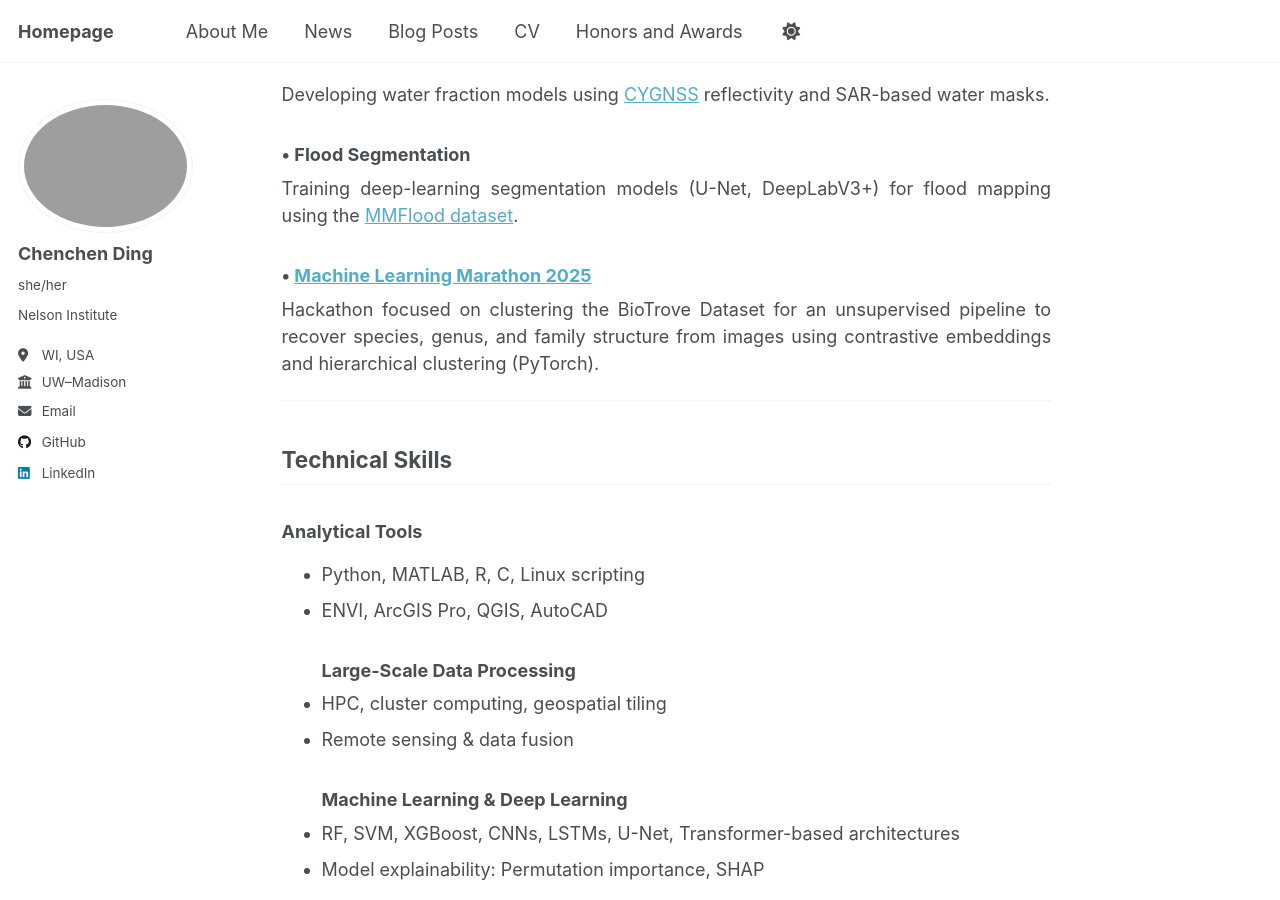
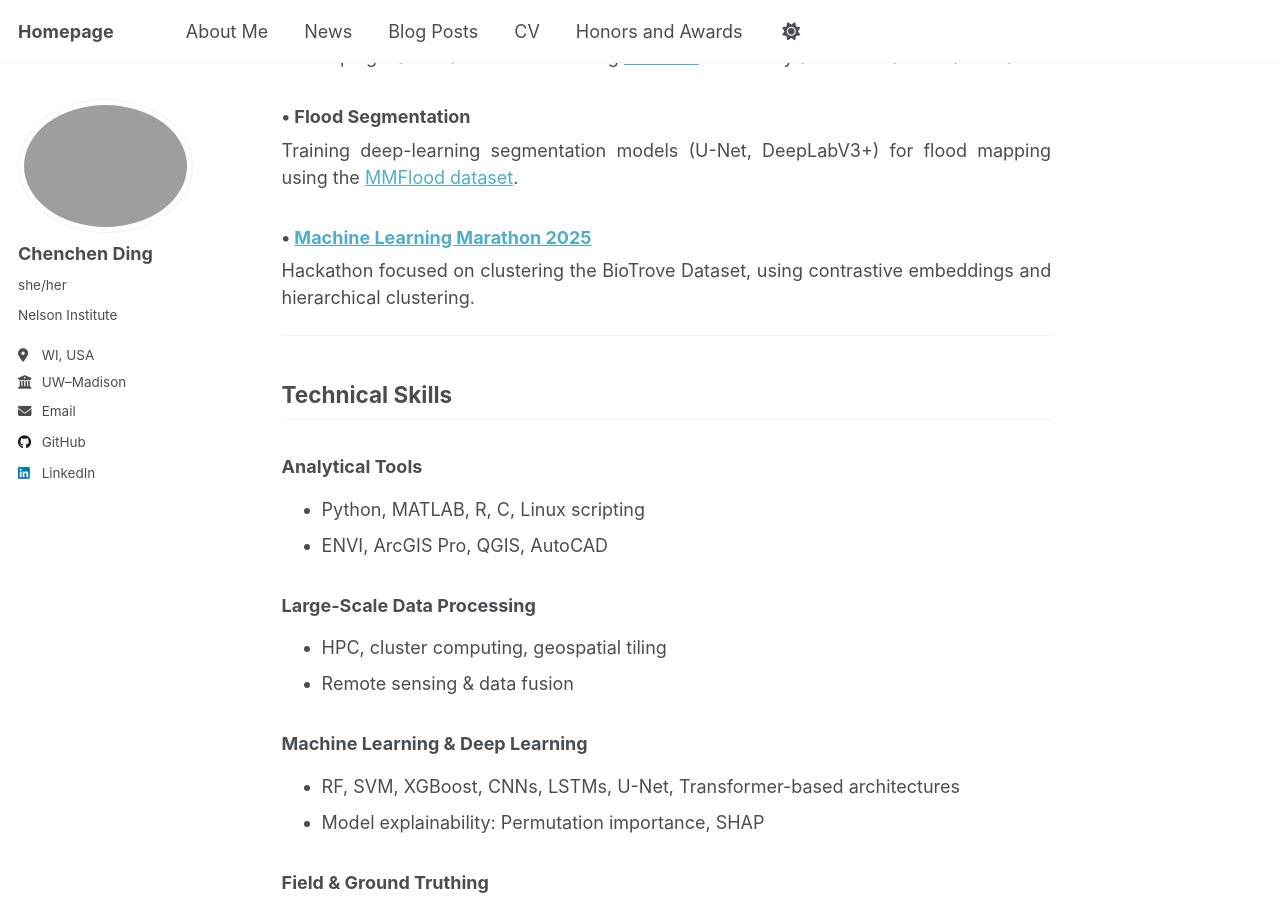
Before and after one commit to DCC0329/ChenchenDing.github.io, a Jekyll site: the page built from _pages/about.md, in a window 1280 px wide and 900 px high, scrolled down 670 px. Built offline with Jekyll 4.4.1, drawn with Linux system fonts in a browser that asks for light colours; a script that is not in the unit is left out.

Commit message:
Update about.md

```diff
--- a/_pages/about.md
+++ b/_pages/about.md
@@ -14,38 +14,51 @@ I am a Master's student in the [Environmental Observation & Informatics (EOI) pr
 I am particularly interested in using satellite observations and machine-learning methods to track environmental change. My recent work spans wetland hydrology, landscape dynamics, and SAR-based mapping.
 
 </div>
+
 ---
+
 ## Research Interests
 - AI for Earth observation
 - Wetland and surface water detection
+
 ---
+
 ## Current Projects
+
 ### **• Global Wetland Detection**
 <div style="text-align: justify;" markdown="1">
 Developing water fraction models using [CYGNSS](https://podaac.jpl.nasa.gov/CYGNSS) reflectivity and SAR-based water masks.
 </div>
+
 ### **• Flood Segmentation**
 <div style="text-align: justify;" markdown="1">
 Training deep-learning segmentation models (U-Net, DeepLabV3+) for flood mapping using the [MMFlood dataset](https://zenodo.org/records/6534637).
 </div>
+
 ### **• [Machine Learning Marathon 2025](https://ml-marathon.wisc.edu)**
 <div style="text-align: justify;" markdown="1">
-Hackathon focused on clustering the BioTrove Dataset for an unsupervised pipeline to recover species, genus, and family structure from images using contrastive embeddings and hierarchical clustering (PyTorch).
+Hackathon focused on clustering the BioTrove Dataset, using contrastive embeddings and hierarchical clustering.
 </div>
+
 ---
 ## Technical Skills
+
 ### **Analytical Tools**
 - Python, MATLAB, R, C, Linux scripting
 - ENVI, ArcGIS Pro, QGIS, AutoCAD
+
 ### **Large-Scale Data Processing**
 - HPC, cluster computing, geospatial tiling
 - Remote sensing & data fusion
+
 ### **Machine Learning & Deep Learning**
 - RF, SVM, XGBoost, CNNs, LSTMs, U-Net, Transformer-based architectures
 - Model explainability: Permutation importance, SHAP
+
 ### **Field & Ground Truthing**
 - Field survey design
 - UAV (drone) data collection and processing
+
 ---
 
 If you are interested in my work or would like to connect, feel free to reach out via email or LinkedIn. Thanks for stopping by!
```
